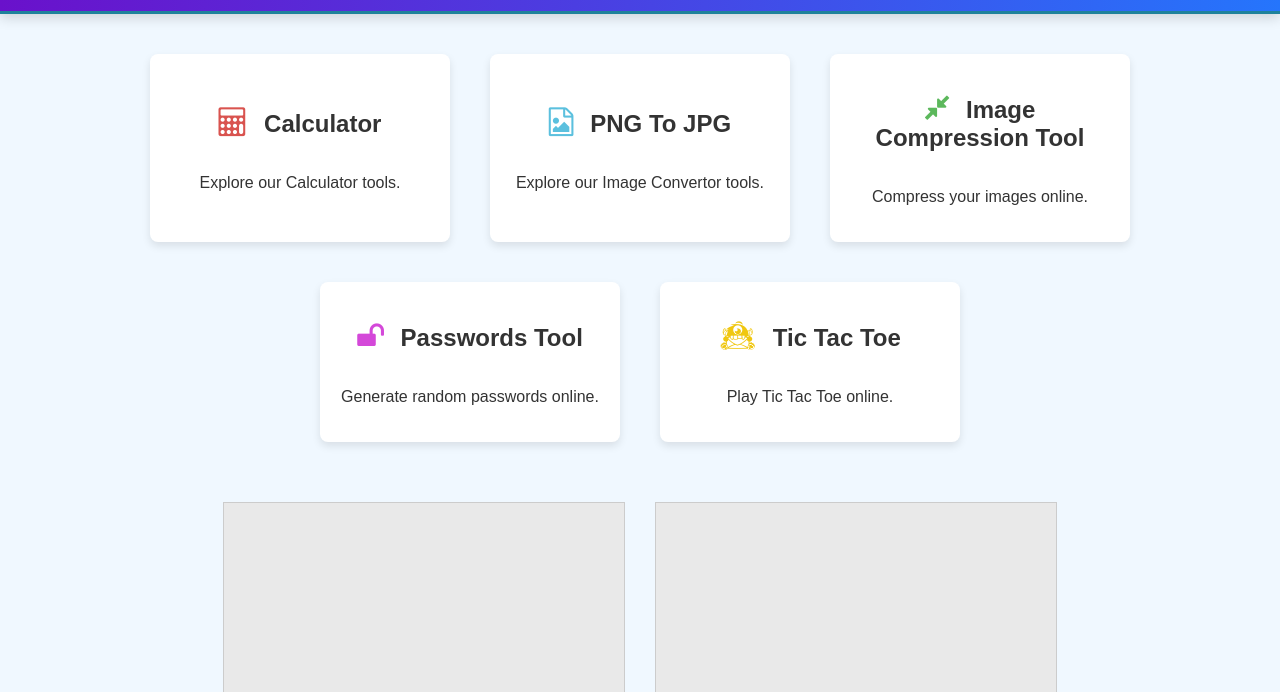
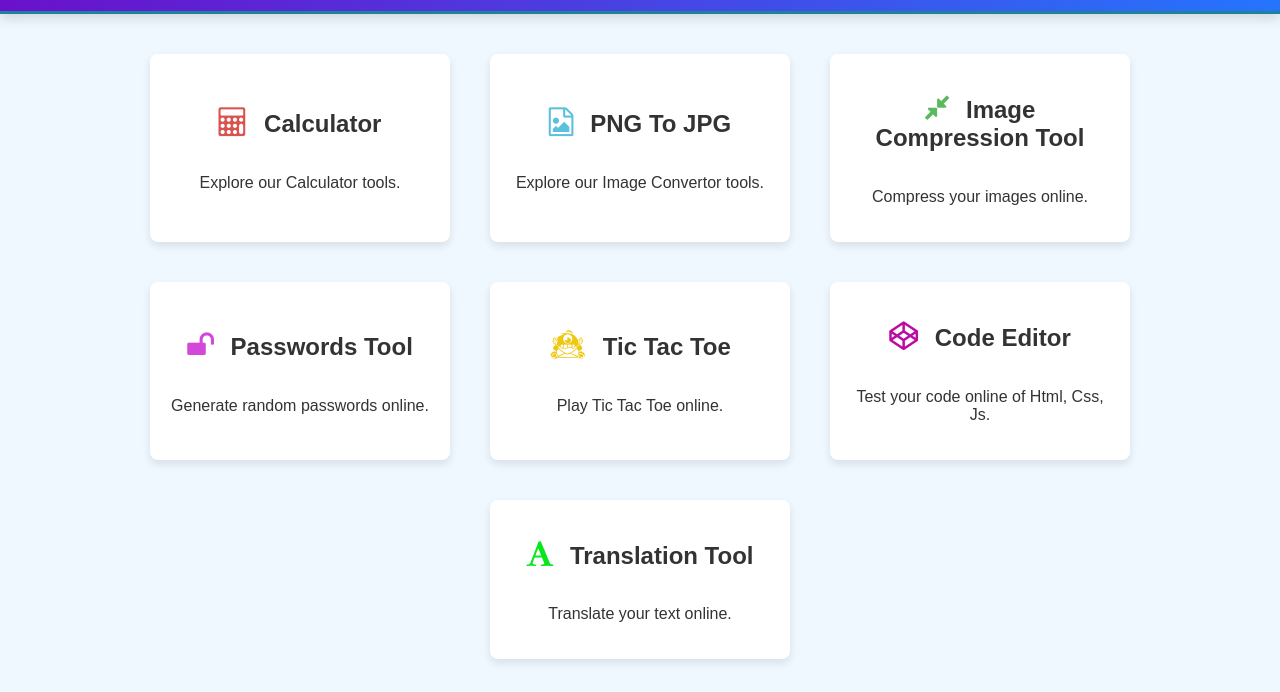
Before and after one commit to vikrams444/tools, a plain HTML site: page index.html in a window 1280 px wide. Shown: the part 108-800 px from the top of the page. Drawn offline with Linux system fonts and the light colour scheme.

Commit message:
Add files via upload

```diff
--- a/index.html
+++ b/index.html
@@ -3,8 +3,8 @@
 <head>
     <meta charset="UTF-8">
     <meta name="viewport" content="width=device-width, initial-scale=1.0">
-    <meta name="keywords" content="image compressor, png to jpg, online calculator, jpg compressor, png optimizer, webp converter, spicy444, tic tac toe, password generator, online tools, password generator">
-    <meta name="description" content="Explore our collection of online tools including image compression, calculator, password generator, and more. Easily convert and optimize your images, generate secure passwords, and perform calculations with our user-friendly interfaces.">
+    <meta name="keywords" content="image compressor, png to jpg, online calculator, jpg compressor, png optimizer, webp converter, spicy444, tic tac toe, password generator, online tools, code editor, translation tool.">
+    <meta name="description" content="Explore our collection of online tools including image compression, calculator, password generator, and more. Easily convert and optimize your images, generate secure passwords, and perform calculations with our user-friendly interfaces.Also code editor and online Translation tool.">
     <meta name="author" content="SPICY444">
     <link rel="icon" href="./favicon.ico" type="image/x-icon">
     <title>Home Page</title>
@@ -50,6 +50,18 @@
                 <p>Play Tic Tac Toe online.</p>
             </div>
         </a>
+        <a href="./Tools/code_editor.html" class="card-link">
+            <div class="card">
+                <h2><i class="fa fa-codepen" aria-hidden="true"></i> Code Editor</h2>
+                <p>Test your code online of Html, Css, Js.</p>
+            </div>
+        </a>
+        <a href="./Tools/translation.html" class="card-link">
+            <div class="card">
+                <h2><i class="fa fa-font" aria-hidden="true"></i> Translation Tool</h2>
+                <p>Translate your text online.</p>
+            </div>
+        </a>
     </main>
 
     <div class="ad-container">
--- a/style.css
+++ b/style.css
@@ -84,7 +84,16 @@ main {
     color: #f0c710;
 }
 .card-link:nth-child(6) h2 i {
-    color: #230bbc;
+    color: #bc0ba4;
+}
+.card-link:nth-child(7) h2 i {
+    color: #06e81d;
+}
+.card-link:nth-child(8) h2 i {
+    color: #e4cb50;
+}
+.card-link:nth-child(9) h2 i {
+    color: #09ede9;
 }
 
 
```
